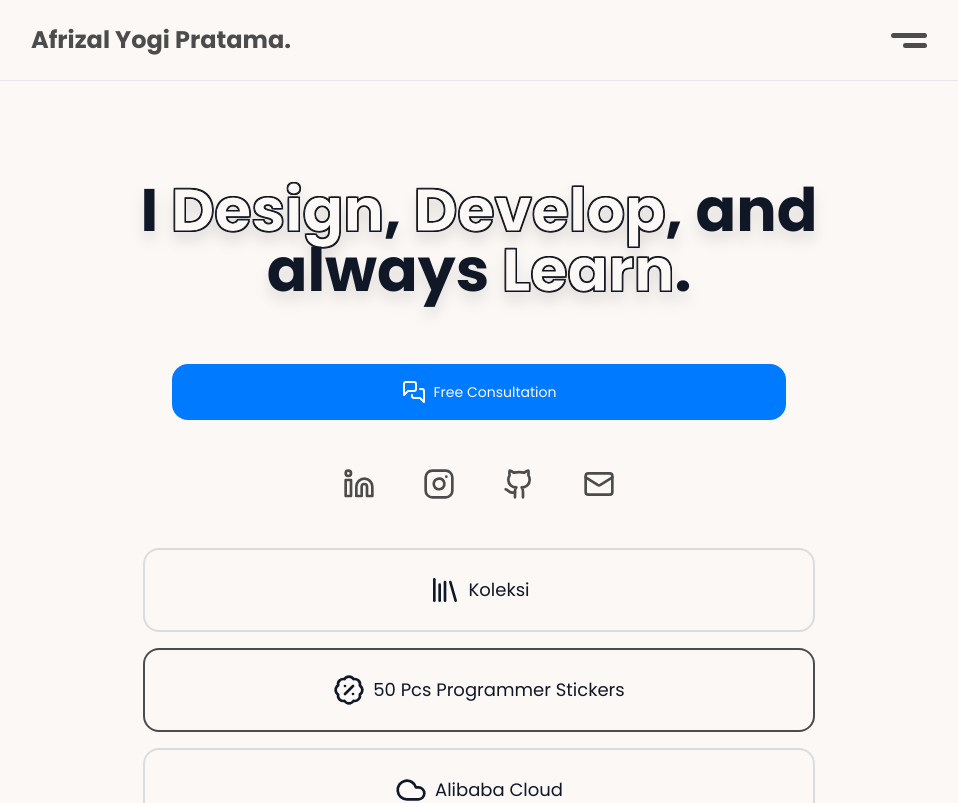
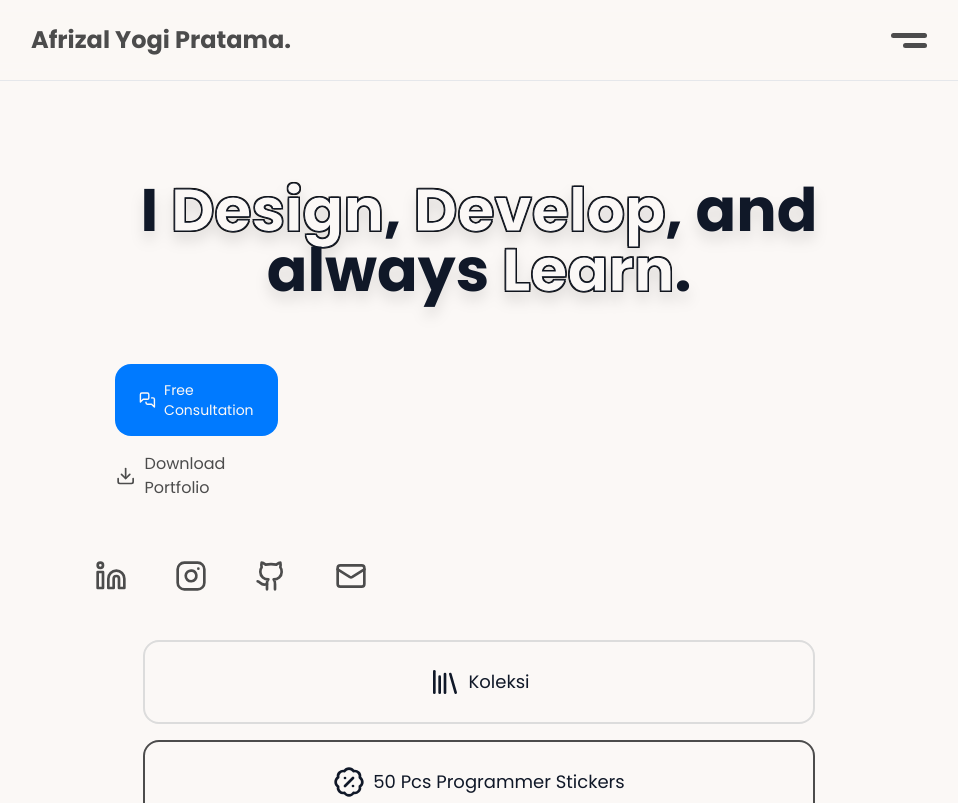
Before and after one commit to afrizalyogi/afrizalyogi.github.io, a Next.js app: page /link in a window 1280 px wide. Shown: the top 803 px of the page, without its empty margins (161-1119 px from the left). Built offline with nearby package versions, Linux system fonts and the light colour scheme.

Commit message:
Add Portfolio PDF

```diff
--- a/components/section/hero.js
+++ b/components/section/hero.js
@@ -1,5 +1,5 @@
 import Link from "next/link"
-import { Mail, Linkedin, Github, MessagesSquare, Instagram } from "lucide-react"
+import { Mail, Linkedin, Github, MessagesSquare, Instagram, Download } from "lucide-react"
 import {
 	ProfileTriangle,
 	ProfileBase,
@@ -28,9 +28,10 @@ export default function Home() {
         </h1>
         <div
           id="hero-cta"
-          className="flex flex-wrap gap-6 items-center justify-center text-black-secondary dark:text-white-secondary
+          className="flex flex-wrap gap-6 items-start justify-center text-black-secondary dark:text-white-secondary
           lg:gap-12 lg:flex-nowrap
           xl:justify-start">
+          <div className="flex flex-col items-center">
             <Link
               target="_blank" href={"https://wa.me/628998636999?text=Hi!%20I%27d%20like%20to%20learn%20more%20about%20your%20services."}
               className="
@@ -42,8 +43,10 @@ export default function Home() {
               <MessagesSquare className="mr-2" />
               Free Consultation
             </Link>
+            <Link href={"https://drive.google.com/file/d/1cl137690JGjnFGiV0jPIbYF971S8t7ST/view?usp=drive_link"} className="flex pt-4 gap-2 items-center" target="_blank"><Download className="h-5" /> Download Portfolio</Link>
+          </div>
           <div
-            className="flex w-full justify-center
+            className="flex w-full justify-center pt-3
             lg:w-auto">
             <div className="mr-8 xl:mr-12">
               <Link target="_blank" href={"https://www.linkedin.com/in/afrizalyogi/"}>
```
Lines whose indentation alone changed are shown as unchanged.
